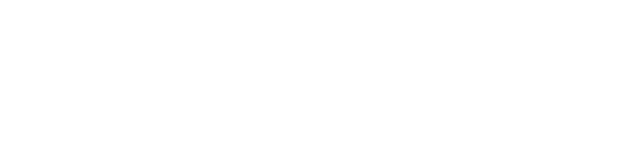
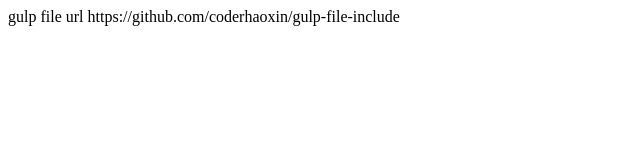
Before and after one commit to firma/sass, a website: page app/src/template/indx.html in a window 1280 px wide. Shown: the whole page, without its empty margins (0-640 px from the left). Drawn offline with nearby package versions, Linux system fonts and the light colour scheme; files that its build step writes are made by us from their sources.

Commit message:
更新描述

```diff
--- a/app/src/template/indx.html
+++ b/app/src/template/indx.html
@@ -3,4 +3,5 @@
 @@include('common/header.html', {"title": "home"})
 <body>
 </body>
+gulp file url https://github.com/coderhaoxin/gulp-file-include
 </html>
--- a/package.json
+++ b/package.json
@@ -17,6 +17,7 @@
   },
   "homepage": "https://github.com/firma/sass#readme",
   "devDependencies": {
+    "browser-sync": "^2.18.8",
     "del": "^2.2.2",
     "gulp": "^3.9.1",
     "gulp-file-include": "^1.1.0"
```
